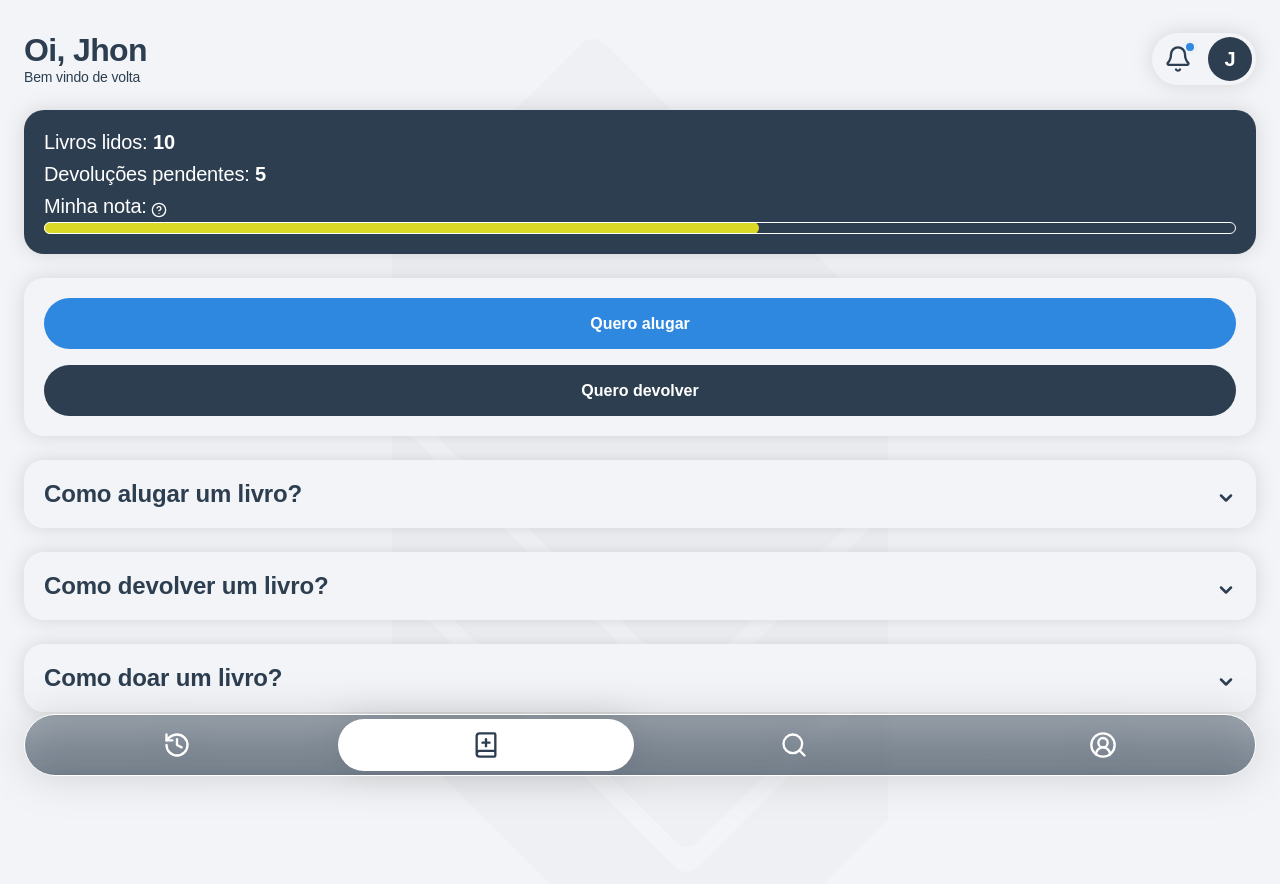
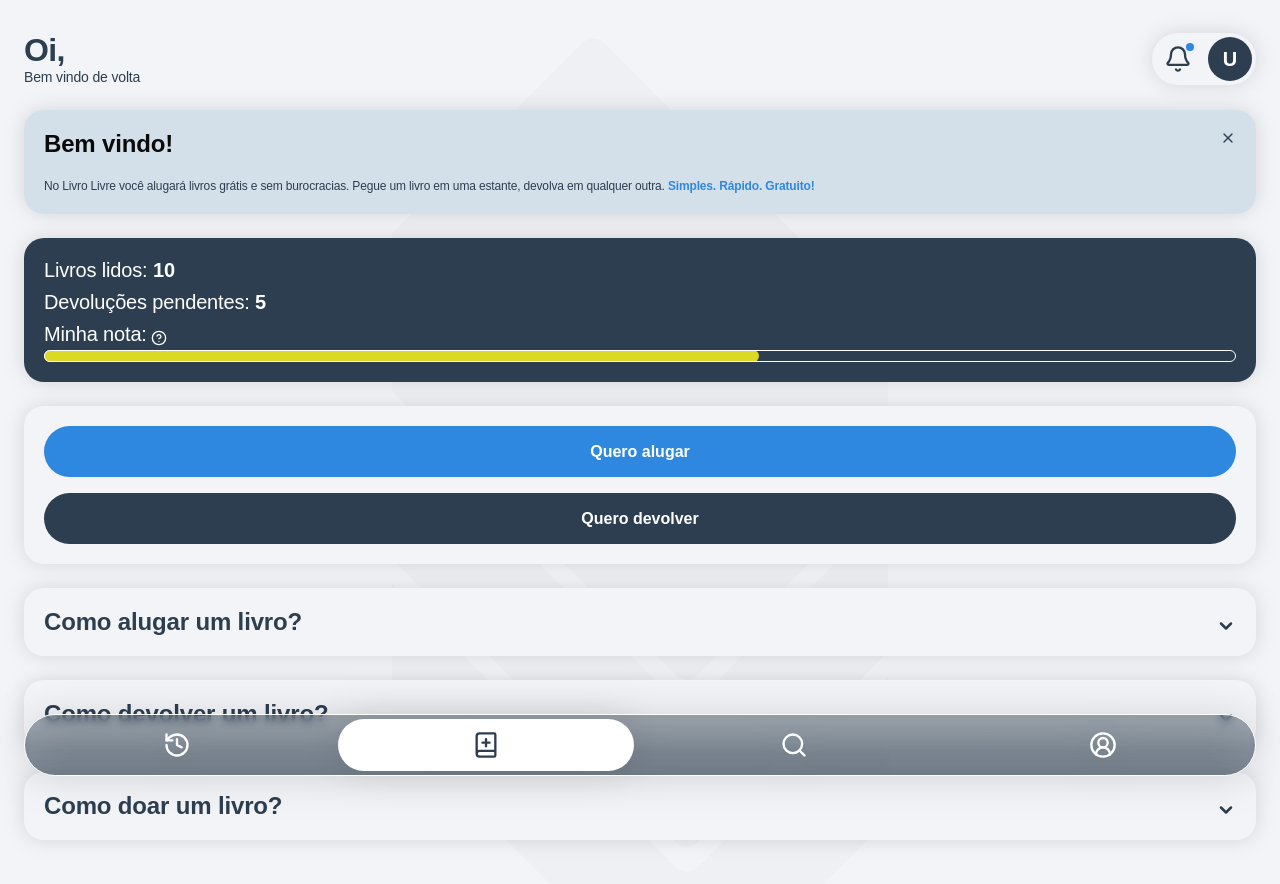
Before and after one commit to HCarrer/livro-livre-admin, a Next.js app: page / in a window 1280 px wide. Shown: the top 884 px of the page. Built offline with nearby package versions, Linux system fonts and the light colour scheme; no server answers; a web font is replaced by a local one.

Commit message:
chore: getting user info after logged

```diff
--- a/next.config.ts
+++ b/next.config.ts
@@ -2,6 +2,9 @@
 
 const nextConfig: NextConfig = {
   /* config options here */
+  images: {
+    domains: ["lh3.googleusercontent.com"],
+  },
   reactStrictMode: true,
 };
 
--- /dev/null
+++ b/src/interfaces/user.ts
@@ -0,0 +1,9 @@
+export interface User {
+  email?: string | null;
+  name?: string | null;
+  profilePicture?: string | null;
+  createdAt?: Date | null;
+  token?: string | null;
+  hasClosedWelcomeBanner?: boolean | null;
+  updatedAt?: Date | null;
+}
--- a/src/pages/index.tsx
+++ b/src/pages/index.tsx
@@ -7,18 +7,49 @@
 import { ACCORDIONS } from "@/constants/accordions";
 import { RETURN_BUTTON_LABEL } from "@/constants/common";
 import Button from "@/design-system/button";
+import { onAuthStateChanged } from "firebase/auth";
 import { Bell } from "lucide-react";
-import { useState } from "react";
+import { useEffect, useState } from "react";
+import { auth } from "+/authentication/firebase";
+import { User } from "@/interfaces/user";
+import Image from "next/image";
 
 const Home = () => {
-  const [showWelcomeBanner, setShowWelcomeBanner] = useState(false);
+  const [userData, setUserData] = useState<User | null>(null);
+  const [loading, setLoading] = useState(true);
+
+  useEffect(() => {
+    const unsubscribe = onAuthStateChanged(auth, (user) => {
+      if (user) {
+        setUserData({
+          email: user.email,
+          name: user.displayName,
+          profilePicture: user.photoURL,
+          token: "2123",
+          hasClosedWelcomeBanner: false,
+        });
+      }
+      setLoading(false);
+    });
+
+    return () => unsubscribe();
+  }, []);
+
+  if (loading)
+    return (
+      <Skeleton position="top">
+        <></>
+      </Skeleton>
+    );
+
   return (
     <Skeleton position="top">
       <div className="w-full flex flex-col gap-y-6">
         <div className="w-full flex justify-between items-center">
           <div className="flex flex-col text-navy-blue">
-            {/* TODO: pegar nome real */}
-            <p className="text-f2 font-bold">Oi, Jhon</p>
+            <p className="text-f2 font-bold">
+              Oi, {userData?.name?.split(" ")[0]}
+            </p>
             <p className="text-f6 font-medium">Bem vindo de volta</p>
           </div>
           <div className="flex items-center gap-x-2 w-fit rounded-full bg-soft-white p-1 drop-shadow-[0px_0px_10px_#00000020]">
@@ -29,15 +60,25 @@
               <Bell size={28} strokeWidth={2} className="text-navy-blue" />
             </div>
             <div className="flex justify-center items-center w-11 aspect-square rounded-full bg-navy-blue">
-              {/* TODO: imagem aqui */}
-              <p className="text-white font-semibold text-f4 !leading-[20px]">
-                J
-              </p>
+              {userData?.profilePicture ? (
+                <Image
+                  src={userData.profilePicture}
+                  alt="Foto de perfil"
+                  className="w-full h-full object-cover rounded-full"
+                  width={44}
+                  height={44}
+                  style={{ borderRadius: "9999px", objectFit: "cover" }}
+                />
+              ) : (
+                <p className="text-white font-semibold text-f4 !leading-[20px]">
+                  {userData?.name ? userData.name.charAt(0) : "U"}
+                </p>
+              )}
             </div>
           </div>
         </div>
         {/* TODO: so mostrar no primeiro acesso do usuário */}
-        {showWelcomeBanner ? <WelcomeBanner /> : null}
+        {!userData?.hasClosedWelcomeBanner ? <WelcomeBanner /> : null}
         <UserScore booksRead={10} booksToReturn={5} />
         <div className="w-full flex flex-col gap-y-4 p-5 bg-soft-white rounded-[20px] drop-shadow-[0px_0px_10px_#00000020]">
           {/* TODO: deixar botoes funcionais */}
--- a/src/pages/public/login/index.tsx
+++ b/src/pages/public/login/index.tsx
@@ -40,12 +40,13 @@
             profilePicture: user.photoURL,
             createdAt: new Date(),
             token: token,
+            hasClosedWelcomeBanner: false,
+            updatedAt: new Date(),
             // Adicione outros campos padrão conforme necessário
           });
         }
       }
-      const session = await axios.post("/api/session", { token: token });
-      console.log("token", token, session);
+      await axios.post("/api/session", { token: token });
       return router.push(HOME);
     } catch (error) {
       console.error("Erro ao fazer login com Google:", error);
```
